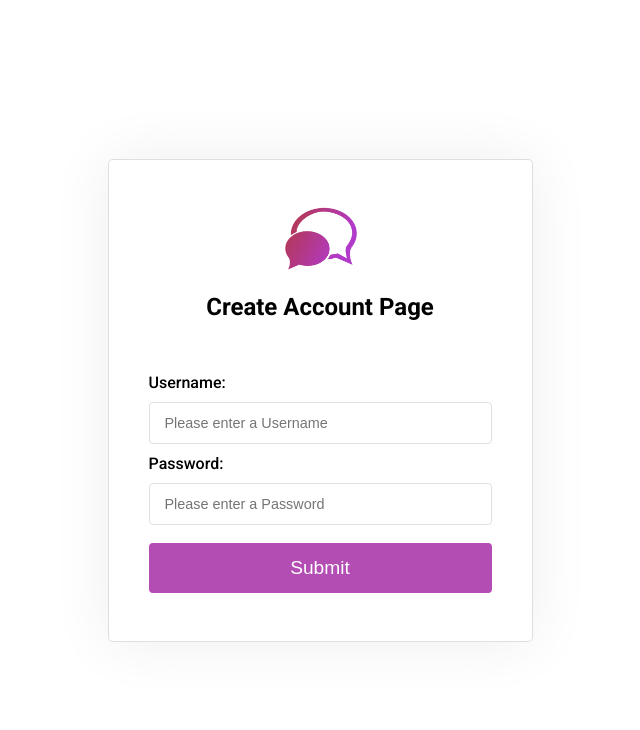
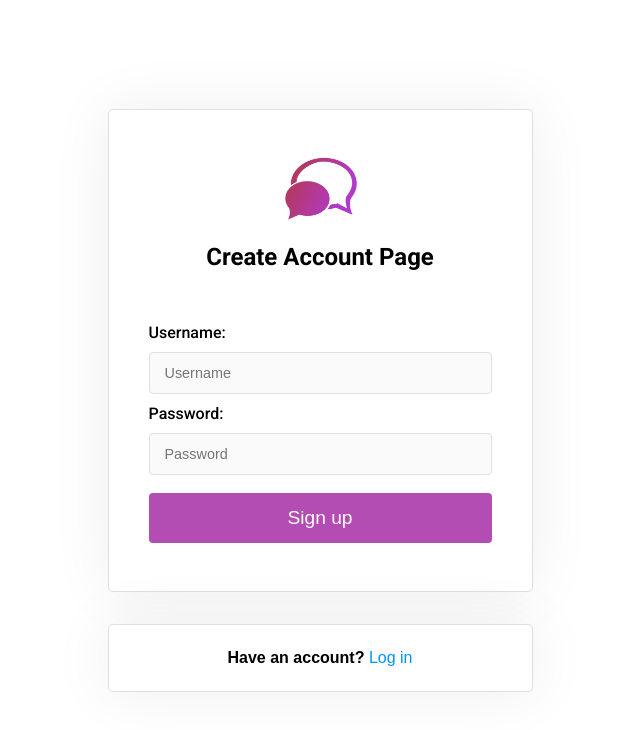
Before and after one commit to ALin837/My-Chat-App, a React (Create React App) app in the folder my-app/: page /register in a window 1280 px wide. Shown: the top 730 px of the page, without its empty margins (320-960 px from the left). Built offline with nearby package versions, Linux system fonts and the light colour scheme.

Commit message:
Minor UI Updates

```diff
--- a/my-app/src/components/home.js
+++ b/my-app/src/components/home.js
@@ -4,8 +4,6 @@ import axios from 'axios';
 import { useNavigate } from 'react-router-dom';
 import React from 'react';
 import useAuth from '../hooks/useAuth';
-import ChatOutlinedIcon from '@mui/icons-material/ChatOutlined';
-import WhatsAppIcon from '@mui/icons-material/WhatsApp';
 import logo from '../images/cover.png';
 function HomePage(props)
 {
@@ -26,12 +24,9 @@ function HomePage(props)
                         username: username,
                         password: password
                     });
-                    console.log(response)
                     if (response.status === 200) {
                         const accessToken = response.data.token;
                         const userId = response.data.userId;
-                        console.log(accessToken)
-                        console.log(userId)
                         setAuth({username, password, accessToken, userId})
                         return navigate("/chat", { replace: true }); // <-- issue imperative redirect
                     }
--- a/my-app/src/components/register.js
+++ b/my-app/src/components/register.js
@@ -1,6 +1,6 @@
 import '../styles/login-page.css'
 import axios from 'axios';
-import { useNavigate } from 'react-router-dom';
+import { useNavigate, Link } from 'react-router-dom';
 import React, { Component }  from 'react';
 import logo from '../images/cover.png';
 function Register(props) {
@@ -43,7 +43,7 @@ function Register(props) {
                         <section className="sign-in-page">
                             <div className="title-page">
                                 <img id = "image" src = {logo}></img>
-                                 <p class="login-title">Create Account Page</p>
+                                 <p className="login-title">Create Account Page</p>
                             </div>
                             <div id="Error-Message">
                                     {/*Room-name needs to be less than 20 characters*/}
@@ -54,15 +54,18 @@ function Register(props) {
                                 {/*Values need to be sent to server. Room must be created and the username must be created as a client*/}
                                 <form name="welcome" id="register-section" onSubmit = {handleRegister}>
                                 <label htmlFor ="Username">Username:</label><br></br>
-                                    <input type="text" id="Username" name="Username" placeholder="Please enter a Username"
+                                    <input type="text" id="Username" name="Username" placeholder="Username"
                                         autoComplete="off"></input><br></br>
                                     <label htmlFor ="Password">Password:</label><br></br>
-                                    <input type="password" id="Password" name="Password" placeholder="Please enter a Password"
+                                    <input type="password" id="Password" name="Password" placeholder="Password"
                                         autoComplete="off"></input> <br></br>
-                                    <input type="submit" id="Submit" value="Submit"></input><br></br>
+                                    <input type="submit" id="Submit" value="Sign up"></input><br></br>
                                 </form>
                             </div>
                         </section>
+                    </div>
+                    <div className="register" id="register">
+                        <p> Have an account? <Link to={"/"}><span style={{color: "rgb(0, 149, 246)"}}>Log in</span></Link></p>
                     </div>
                 </div>
             </div>
--- a/my-app/src/components/smallcomponents/friendlist.js
+++ b/my-app/src/components/smallcomponents/friendlist.js
@@ -21,6 +21,11 @@ const FriendList = (props) => {
             try {
                 const response = await axiosInstance.get(`/api/conversation/${auth.userId}`);
                 setChatList(response.data.conversations);
+                if (response.data.conversations.length != 0) {
+                    props.onHandleReceiver({chatId: response.data.conversations[0]._id,
+                        name: getChatName(auth.username,response.data.conversations[0].members),
+                        users: response.data.conversations[0].members});
+                }
             } catch (err) {
                 console.log(err)
             }
@@ -34,8 +39,7 @@ const FriendList = (props) => {
     return (
         <Fragment>
             <div className="user-name">
-                <AccountCircleIcon fontSize="inherit" />
-                Welcome {auth.username}
+                Chats
             </div>
             <div id="user-list">
             { chatList &&
--- a/my-app/src/styles/chat-page.css
+++ b/my-app/src/styles/chat-page.css
@@ -106,13 +106,14 @@ a {
 }
 
 .user-name {
+    padding: 1rem;
     display: flex;
-    justify-content: center;
+    justify-content: left;
     align-items: center;
     box-sizing: border-box;
     height: 9%;
     font-family: var(--fonts);
-    font-weight: 400;
+    font-weight: bold;
     font-size: 1.5rem;
 }
 
@@ -262,6 +263,7 @@ h2 {
     margin-bottom: 8px;
     border: 1px solid #ccc;
     outline: none;
+    background-color: rgba(184, 183, 183, 0.07);
 }
 
 
--- a/my-app/src/styles/login-page.css
+++ b/my-app/src/styles/login-page.css
@@ -16,6 +16,15 @@
     height: 2rem;
     color: red;
 }
+
+#Back {
+    font-family: var(--fonts);
+    font-size: 1rem;
+    font-weight: 500;
+    box-sizing: border-box;
+    height: 2rem;
+}
+
 
 #home-page {
     display: flex;
@@ -78,6 +87,7 @@ a {
 
 input[type=text],
 input[type=password] {
+    background-color: rgba(184, 183, 183, 0.07);
     font-family: Arial, Helvetica, sans-serif;
     font-size: 0.9rem;
     width: 100%;
```
